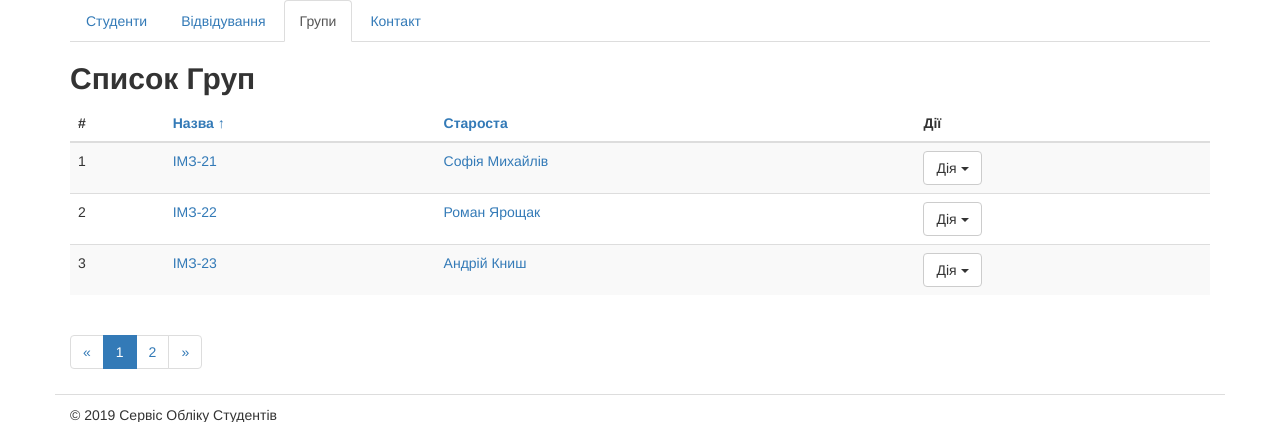
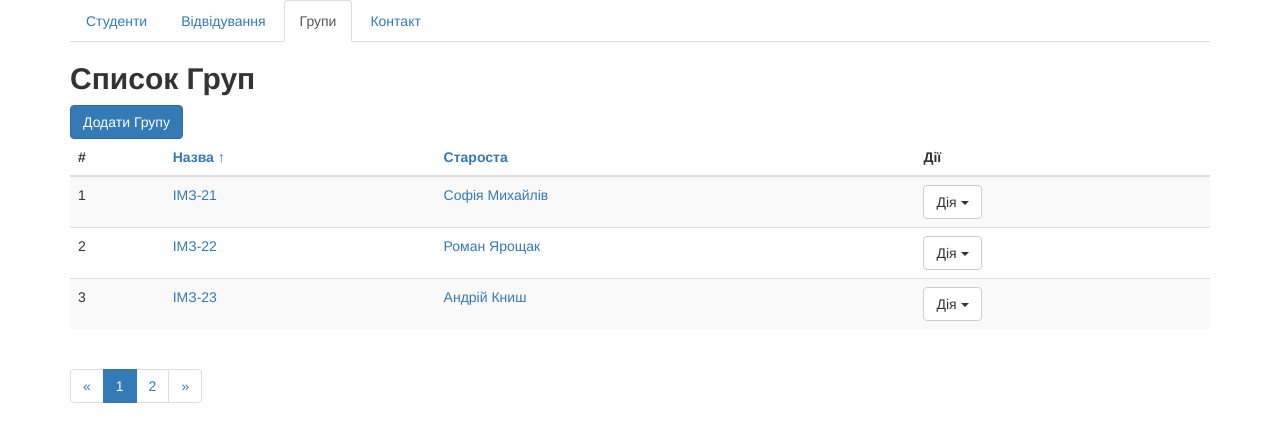
Before and after one commit to ikorzhelskyi/studentsdb, a Django app: page /groups/ in a window 1280 px wide. Shown: the part 70-492 px from the top of the page. Run offline with Django 3.2, Linux system fonts and the light colour scheme; data comes from the database, SQL or seed files in the repository; some libraries are stand-ins or nearby versions.

Commit message:
Add button"groups_add" to groups_list.html template

```diff
--- a/students/templates/students/groups_list.html
+++ b/students/templates/students/groups_list.html
@@ -7,6 +7,7 @@
 {% block title %}Список Груп{% endblock title %}
 
 {% block content %}
+<a href="{% url "groups_add" %}" class="btn btn-primary">Додати Групу</a>
 
 <!-- Start Groups Listing -->
 <table class="table table-hover table-striped">
```
